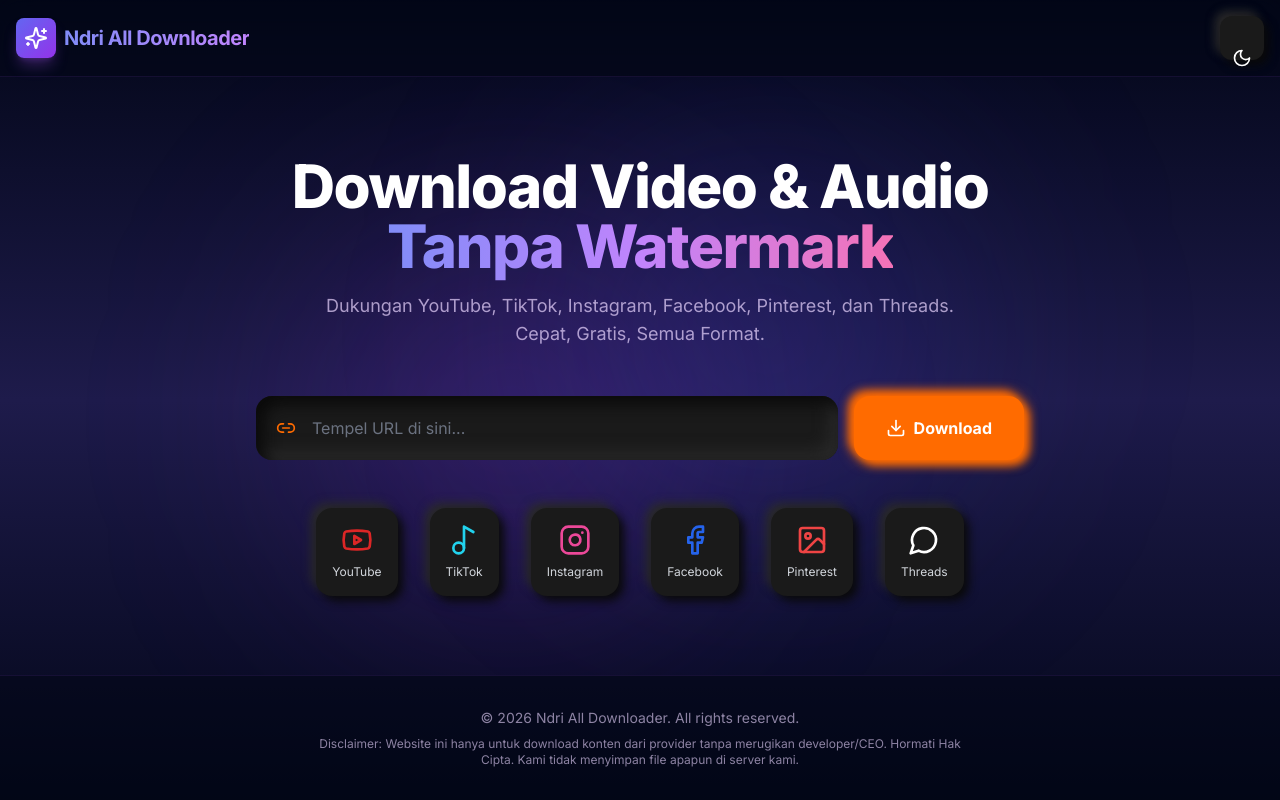
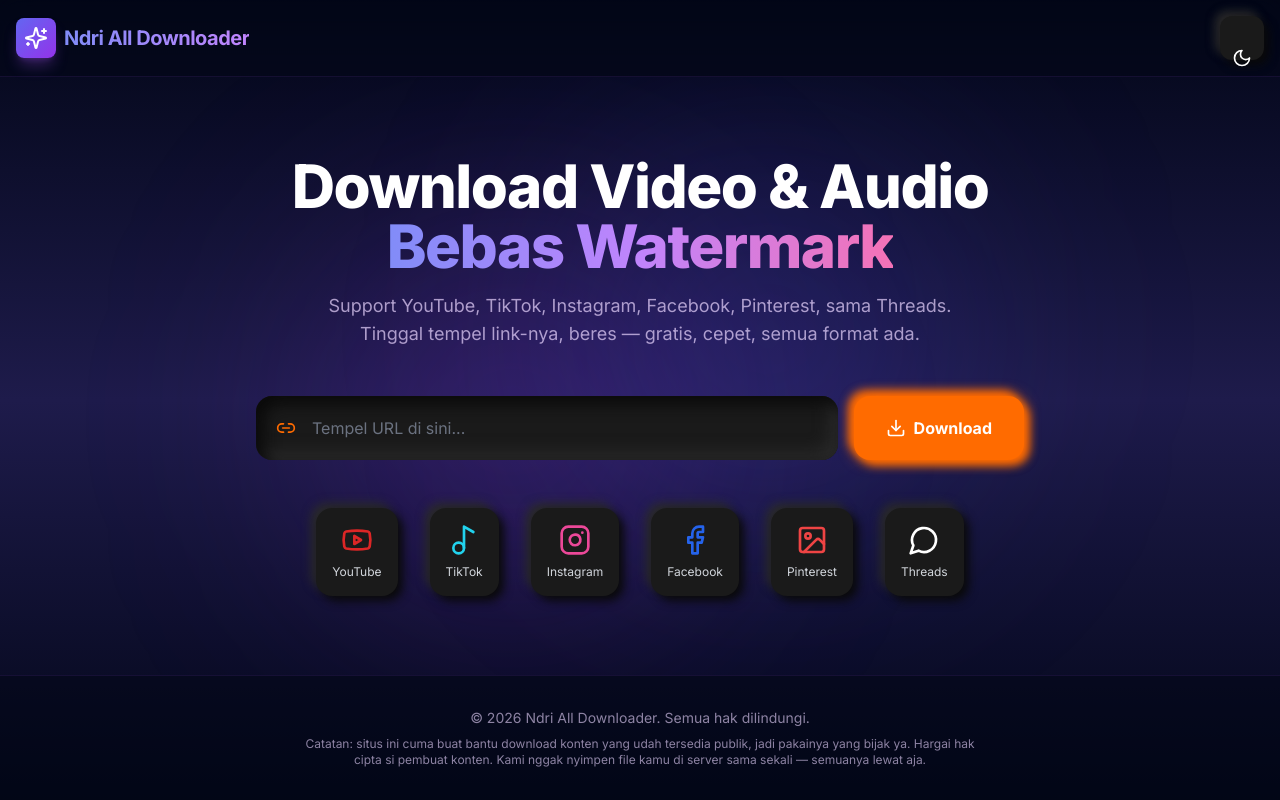
Before and after one commit to andrizalhacieboan-ai/All-donwloader, a Next.js app: page / in a window 1280 px wide. Built offline with nearby package versions, Linux system fonts and the light colour scheme.

Commit message:
Update page.tsx

```diff
--- a/app/page.tsx
+++ b/app/page.tsx
@@ -31,11 +31,11 @@
           <h2 className="text-4xl md:text-6xl font-extrabold mb-4 tracking-tight">
             Download Video & Audio<br />
             <span className="bg-gradient-to-r from-indigo-400 via-purple-400 to-pink-400 bg-clip-text text-transparent">
-              Tanpa Watermark
+              Bebas Watermark
             </span>
           </h2>
           <p className="text-purple-200/70 md:text-lg mb-12 max-w-2xl mx-auto">
-            Dukungan YouTube, TikTok, Instagram, Facebook, Pinterest, dan Threads. Cepat, Gratis, Semua Format.
+            Support YouTube, TikTok, Instagram, Facebook, Pinterest, sama Threads. Tinggal tempel link-nya, beres — gratis, cepet, semua format ada.
           </p>
 
           <UrlInput />
@@ -47,9 +47,9 @@
       {/* Footer */}
       <footer className="border-t border-purple-500/10 py-8 bg-slate-950/50">
         <div className="container mx-auto px-4 text-center text-sm text-purple-200/60">
-          <p className="mb-2">© {new Date().getFullYear()} Ndri All Downloader. All rights reserved.</p>
+          <p className="mb-2">© {new Date().getFullYear()} Ndri All Downloader. Semua hak dilindungi.</p>
           <p className="text-xs max-w-2xl mx-auto">
-            Disclaimer: Website ini hanya untuk download konten dari provider tanpa merugikan developer/CEO. Hormati Hak Cipta. Kami tidak menyimpan file apapun di server kami.
+            Catatan: situs ini cuma buat bantu download konten yang udah tersedia publik, jadi pakainya yang bijak ya. Hargai hak cipta si pembuat konten. Kami nggak nyimpen file kamu di server sama sekali — semuanya lewat aja.
           </p>
         </div>
       </footer>
```
